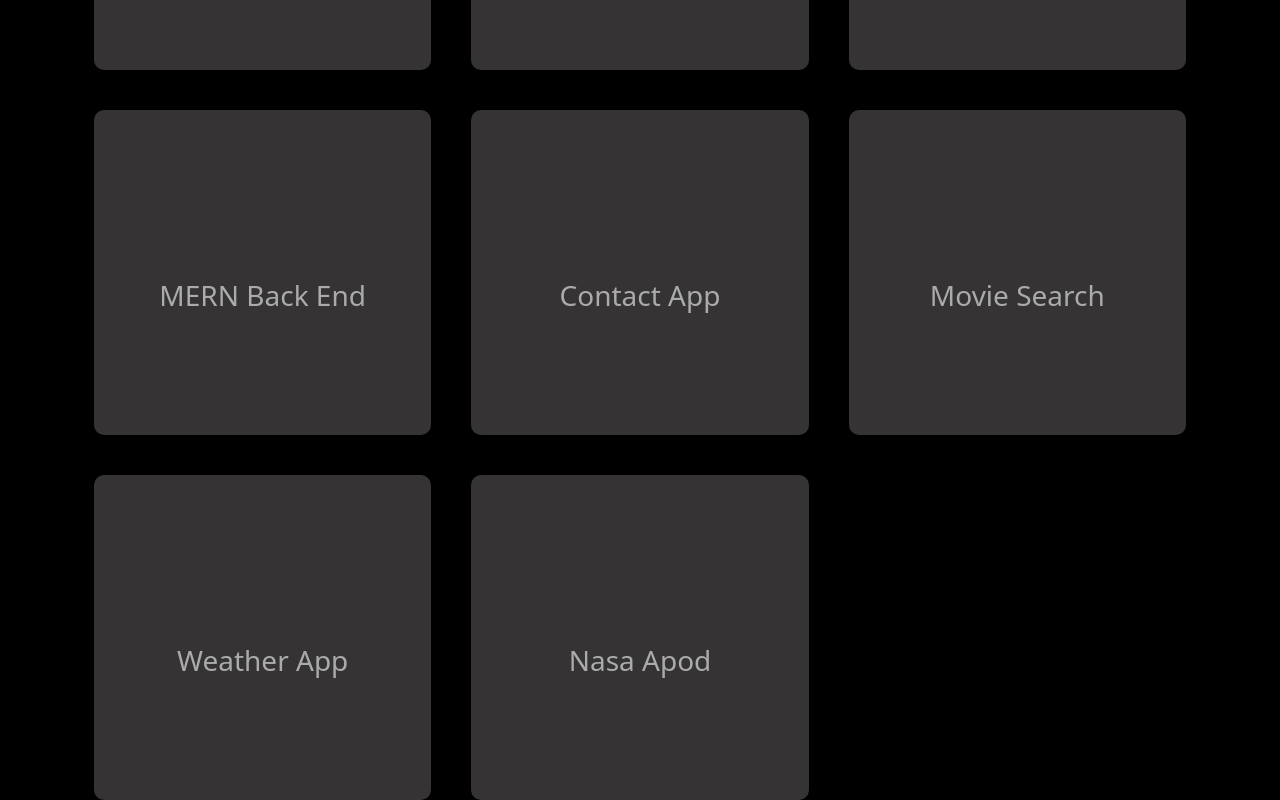
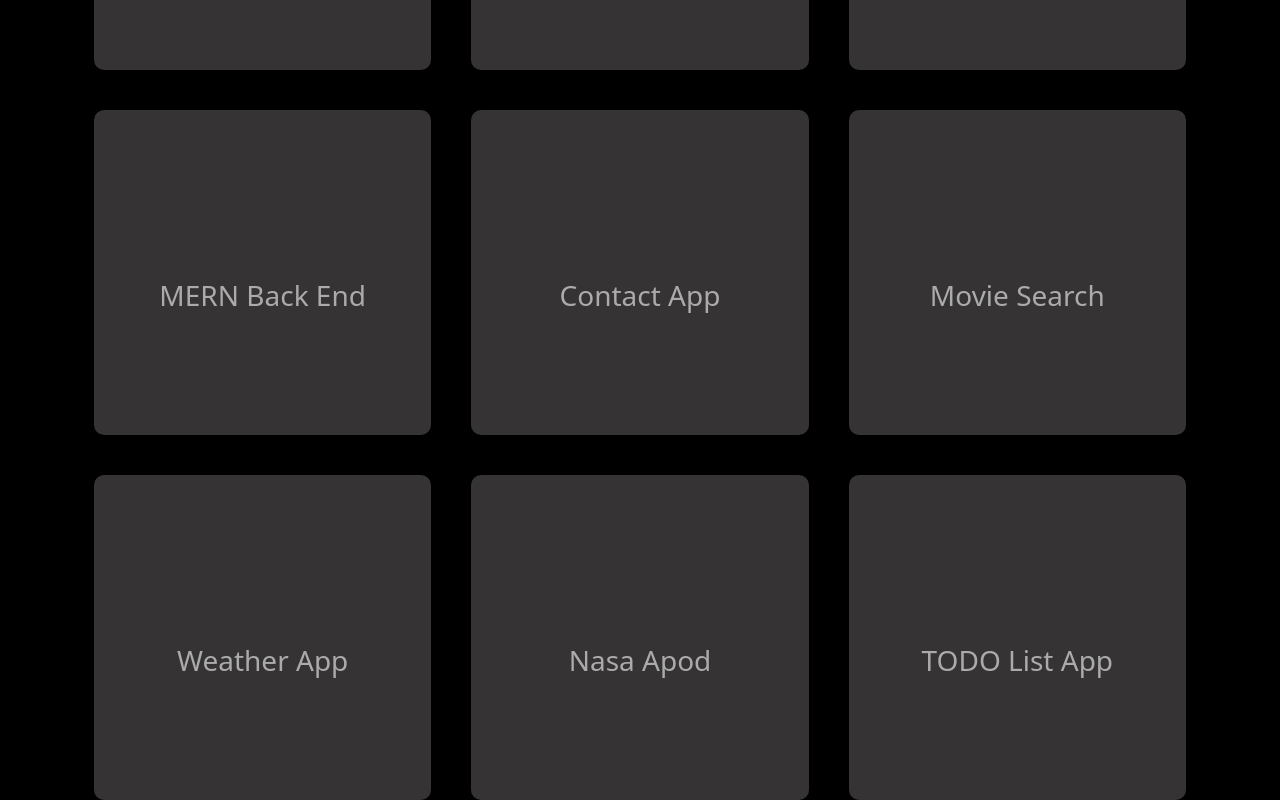
Before and after one commit to Johnson2017-stack/andrew-johnson, a React (Create React App) app: page /portfolio in a window 1280 px wide. Shown: the part 401-1201 px from the top of the page. Built offline with nearby package versions, Linux system fonts and the light colour scheme.

Commit message:
addded another work to my portfolio

```diff
--- a/src/Pages/Portfolio.jsx
+++ b/src/Pages/Portfolio.jsx
@@ -116,6 +116,21 @@ const Portfolio = () => {
                 </a>
               </div>
             </div>
+
+            <div className="work">
+            <h3>TODO List App</h3>
+              <div className="layer">
+                <h3>TODO List App</h3>
+                <p>A Fun todo list app that renders your todo's</p>
+                <a href="https://github.com/Johnson2017-stack/todo-list-app.git">
+                  <i class="fa-sharp fa-solid fa-code-branch"></i>
+                </a>
+                <a href="https://johnson2017-stack.github.io/todo-list-app/public/">
+                  <i class="fa-solid fa-arrow-up-right-from-square"></i>
+                  </a>
+              </div>
+            </div>
+
           </div>
         </div>
       </div>
```
